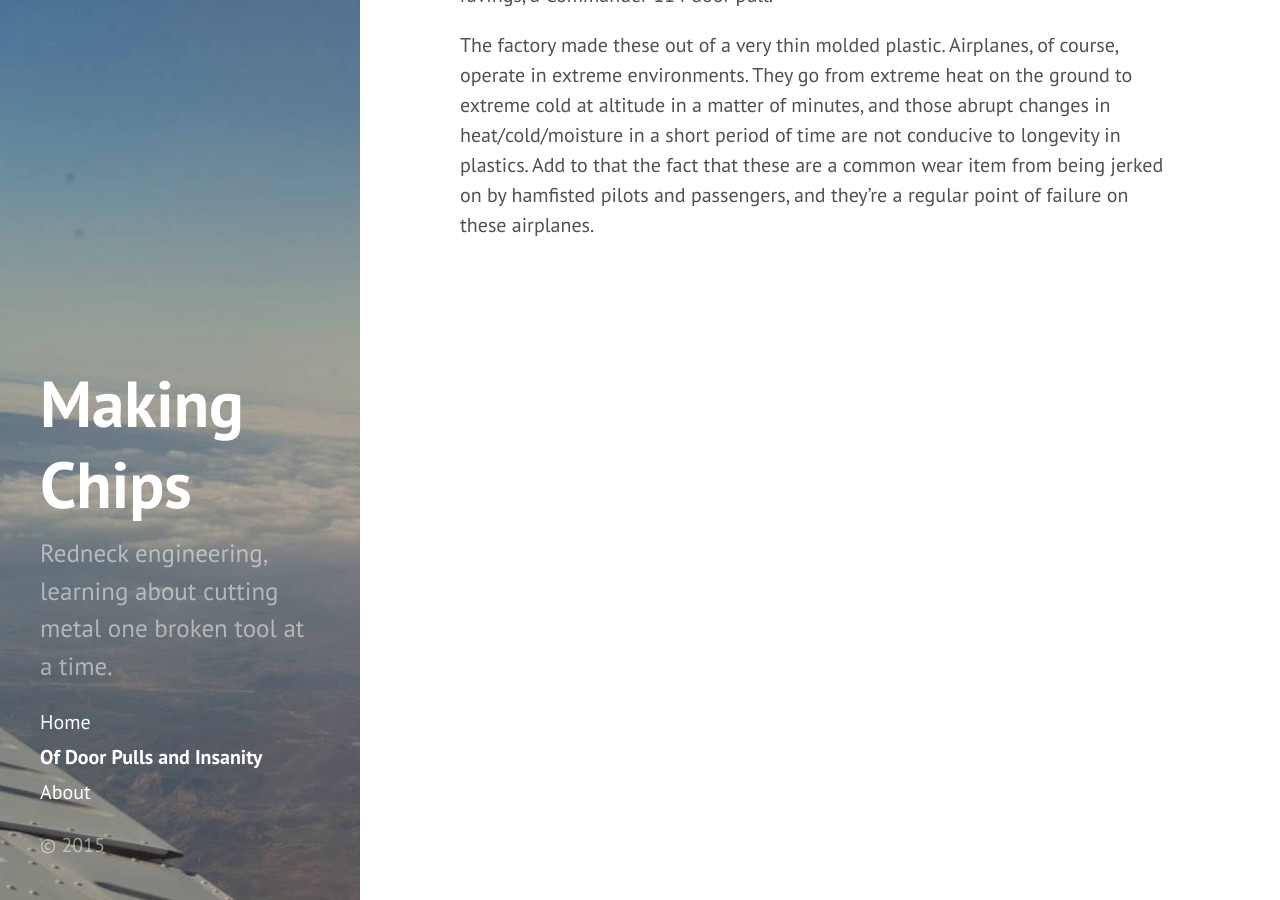
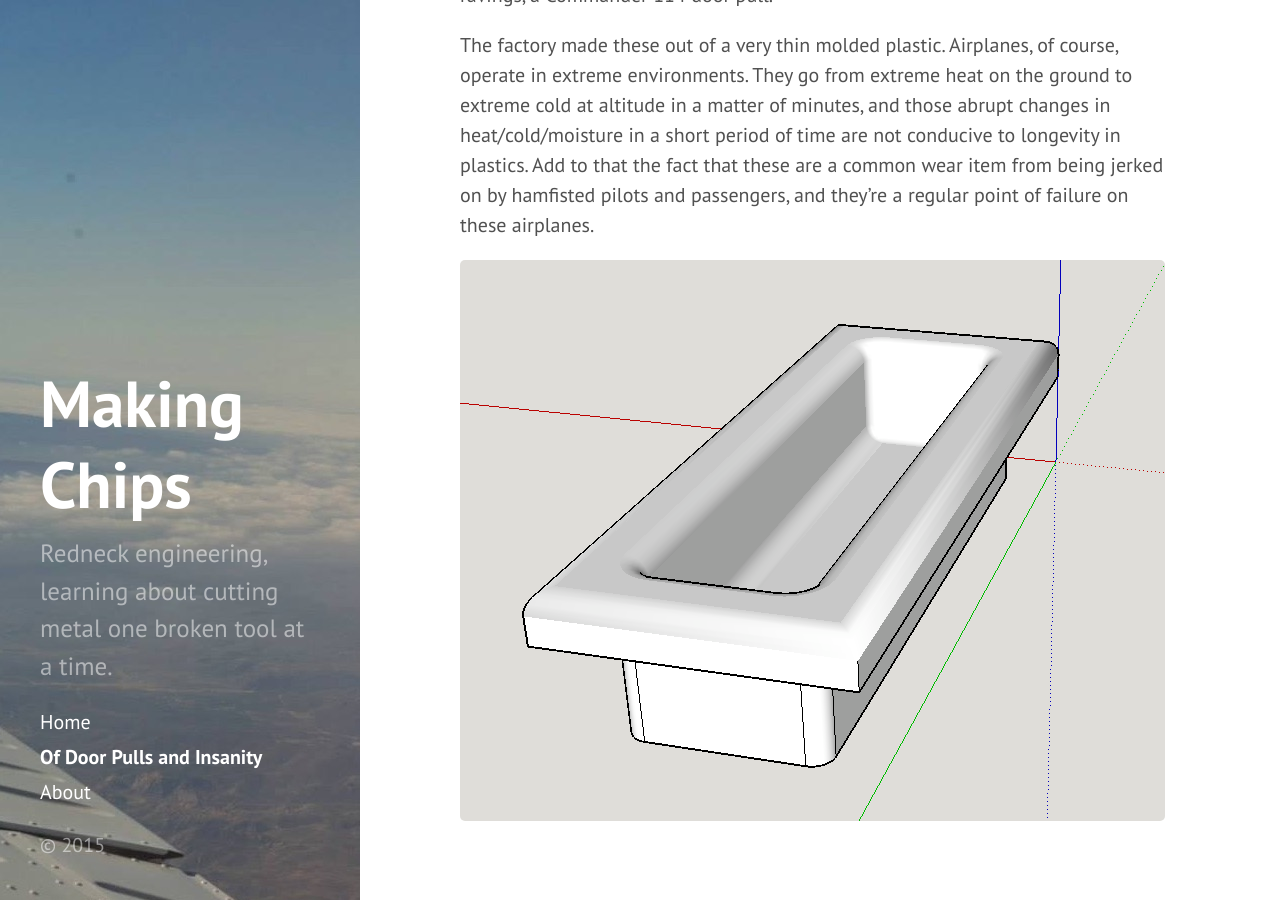
Before and after one commit to makingchips/makingchips.github.io, a Jekyll site: the page built from Door Pull.md, in a window 1280 px wide and 900 px high, scrolled down 480 px. Built offline with Jekyll 4.4.1, drawn with Linux system fonts in a browser that asks for light colours; Markdown is read by kramdown in place of the engine named in the settings.

Commit message:
Updated Door Pull.md

```diff
--- a/Door Pull.md
+++ b/Door Pull.md
@@ -13,3 +13,5 @@ As it turns out, the below seemingly simple part seems to be a pretty good test
 So with the above in mind, this is my subject matter for these tests and rants and ravings, a Commander 114 door pull.
 
 The factory made these out of a very thin molded plastic.  Airplanes, of course, operate in extreme environments.  They go from extreme heat on the ground to extreme cold at altitude in a matter of minutes, and those abrupt changes in heat/cold/moisture in a short period of time are not conducive to longevity in plastics.  Add to that the fact that these are a common wear item from being jerked on by hamfisted pilots and passengers, and they’re a regular point of failure on these airplanes.
+
+![Door Pull]({{ site.url }}/public/doorpull.png)
```
